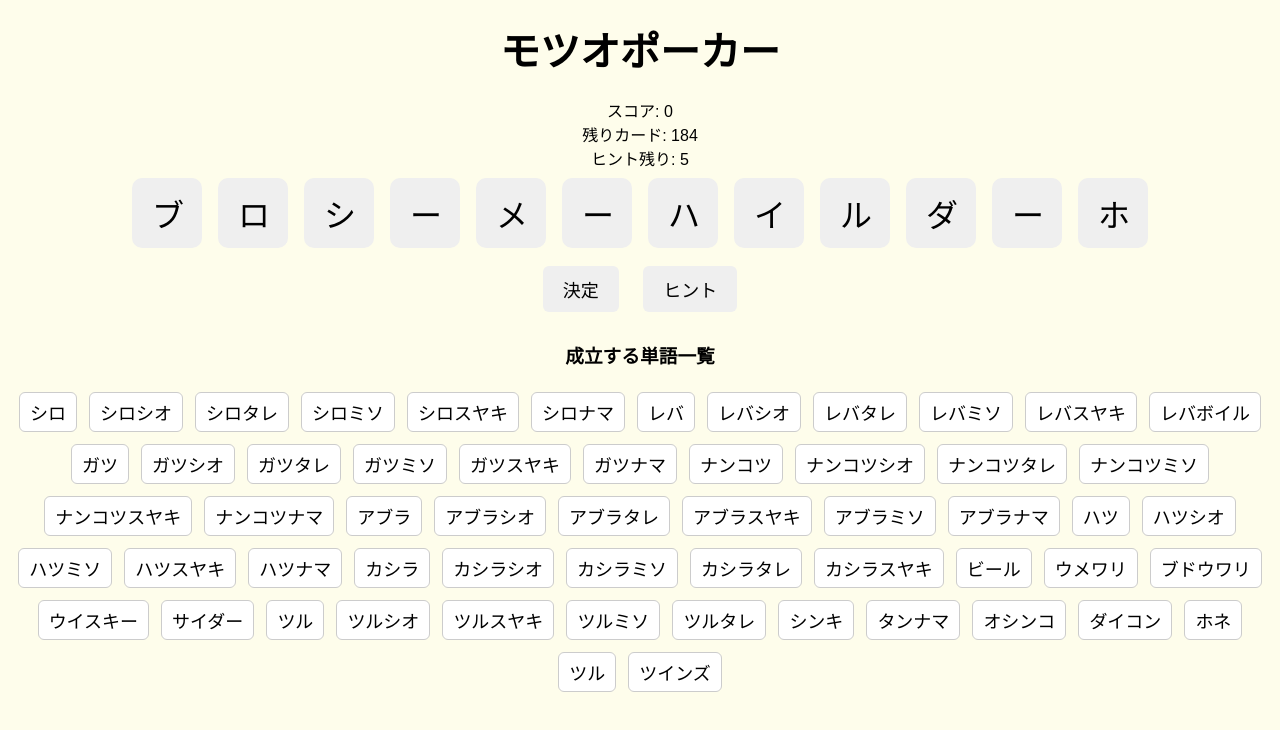
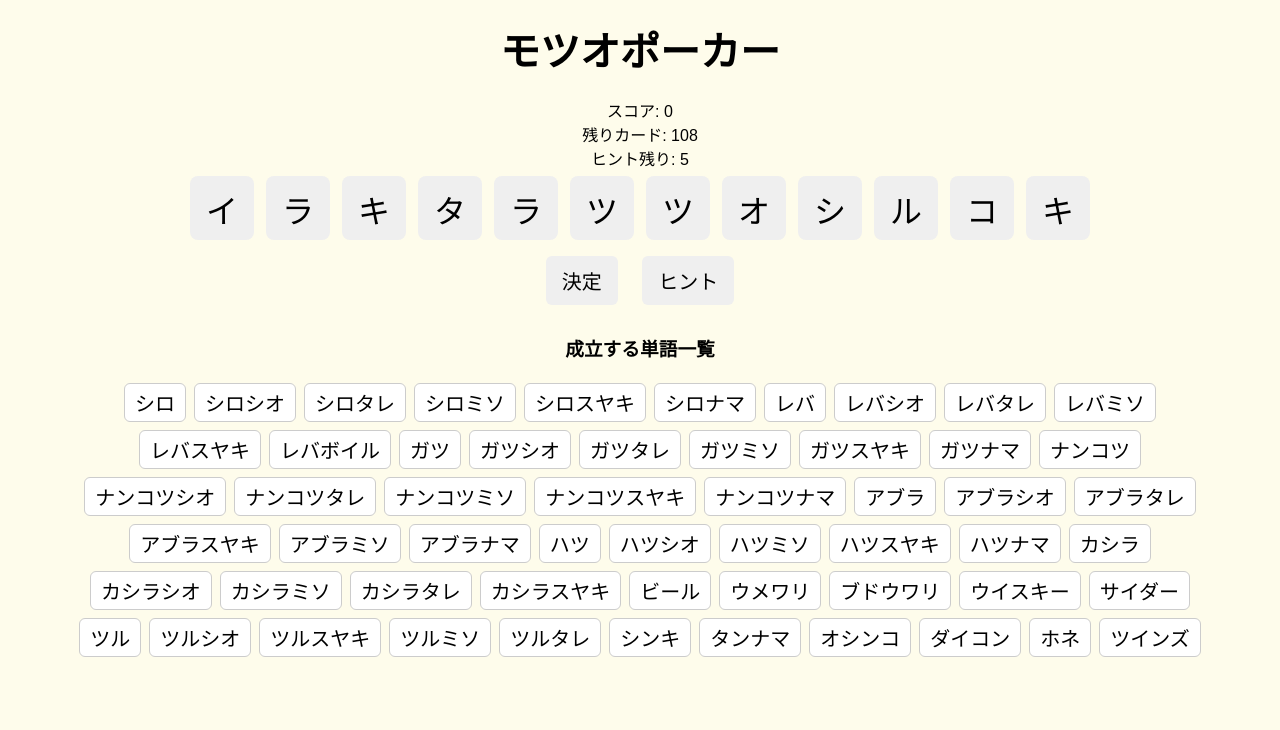
Before and after one commit to TwinsIRIGUTi/Motuo, a plain HTML site: page index.html in a window 1280 px wide. Drawn offline with Linux system fonts and the light colour scheme.

Commit message:
Update index.html

```diff
--- a/index.html
+++ b/index.html
@@ -1,13 +1,13 @@
 <!DOCTYPE html>
 <html lang="ja">
 <head>
-  <meta charset="UTF-8">
+  <meta charset="UTF-8" />
   <title>モツオポーカー</title>
   <style>
     body {
       font-family: sans-serif;
       text-align: center;
-      background-color: #fefdeb;
+      background-color: #fefceb;
     }
     h1 {
       font-size: 2.5em;
@@ -15,34 +15,40 @@
     }
     #cards button {
       font-size: 32px;
-      margin: 8px;
-      width: 70px;
-      height: 70px;
-      border-radius: 10px;
+      margin: 6px;
+      width: 64px;
+      height: 64px;
+      border-radius: 8px;
     }
     #cards button.selected {
       background-color: #87cefa;
     }
+    .word-list {
+      display: flex;
+      flex-wrap: wrap;
+      justify-content: center;
+      margin: 10px auto;
+      max-width: 90%;
+    }
     .word-list span {
-      display: inline-block;
-      margin: 6px;
-      padding: 6px 10px;
+      font-size: 20px;
+      margin: 4px;
+      padding: 4px 10px;
       border: 1px solid #ccc;
       border-radius: 6px;
       background: white;
-      font-size: 18px;
     }
     button {
-      font-size: 18px;
+      font-size: 20px;
       margin: 10px;
-      padding: 10px 20px;
+      padding: 10px 16px;
       border-radius: 6px;
       border: none;
     }
     .status {
-      margin-top: 10px;
+      margin-top: 15px;
+      font-size: 18px;
       font-weight: bold;
-      font-size: 20px;
     }
   </style>
 </head>
@@ -60,17 +66,24 @@
 
   <script>
     const allWords = [
-      "シロ", "シロシオ", "シロタレ", "シロミソ", "シロスヤキ", "シロナマ",
-      "レバ", "レバシオ", "レバタレ", "レバミソ", "レバスヤキ", "レバボイル",
-      "ガツ", "ガツシオ", "ガツタレ", "ガツミソ", "ガツスヤキ", "ガツナマ",
-      "ナンコツ", "ナンコツシオ", "ナンコツタレ", "ナンコツミソ", "ナンコツスヤキ", "ナンコツナマ",
-      "アブラ", "アブラシオ", "アブラタレ", "アブラスヤキ", "アブラミソ", "アブラナマ",
-      "ハツ", "ハツシオ", "ハツミソ", "ハツスヤキ", "ハツナマ",
-      "カシラ", "カシラシオ", "カシラミソ", "カシラタレ", "カシラスヤキ",
-      "ビール", "ウメワリ", "ブドウワリ", "ウイスキー", "サイダー",
-      "ツル", "ツルシオ", "ツルスヤキ", "ツルミソ", "ツルタレ",
-      "シンキ", "タンナマ", "オシンコ", "ダイコン",
-      "ホネ", "ツル", "ツインズ"
+      "シロ","シロシオ","シロタレ","シロミソ","シロスヤキ","シロナマ",
+      "レバ","レバシオ","レバタレ","レバミソ","レバスヤキ","レバボイル",
+      "ガツ","ガツシオ","ガツタレ","ガツミソ","ガツスヤキ","ガツナマ",
+      "ナンコツ","ナンコツシオ","ナンコツタレ","ナンコツミソ","ナンコツスヤキ","ナンコツナマ",
+      "アブラ","アブラシオ","アブラタレ","アブラスヤキ","アブラミソ","アブラナマ",
+      "ハツ","ハツシオ","ハツミソ","ハツスヤキ","ハツナマ",
+      "カシラ","カシラシオ","カシラミソ","カシラタレ","カシラスヤキ",
+      "ビール","ウメワリ","ブドウワリ","ウイスキー","サイダー",
+      "ツル","ツルシオ","ツルスヤキ","ツルミソ","ツルタレ",
+      "シンキ","タンナマ","オシンコ","ダイコン","ホネ","ツインズ"
+    ];
+
+    let kanaList = [];
+    const kanaBase = [
+      "シ","ロ","シ","オ","タ","レ","ミ","ソ","ス","ヤ","キ","ナ","マ","ガ","ツ","バ",
+      "レ","バ","ボ","イ","ル","ハ","ツ","カ","シ","ラ","ビ","ー","ル","ウ","メ",
+      "ワ","リ","ブ","ド","ウ","ウ","イ","ス","キ","ー","サ","イ","ダ","ー",
+      "ツ","ル","ホ","ネ","ン","コ","オ","シ","ン","コ","ダ","イ","コ","ン","ツ","イ","ン","ズ"
     ];
 
     let deck = [];
@@ -78,13 +91,6 @@
     let selected = [];
     let score = 0;
     let hints = 5;
-
-    const kanaList = [
-      "シ", "ロ", "タ", "レ", "ミ", "ソ", "ス", "ヤ", "キ", "ナ", "マ", "ガ", "ツ", "レ", "バ",
-      "ハ", "ツ", "カ", "シ", "ラ", "ビ", "ー", "ル", "ウ", "メ", "ワ", "リ", "ド", "ブ", "ウ",
-      "ィ", "ス", "キ", "ー", "サ", "イ", "ダ", "ー", "ツ", "ル", "オ", "シ", "ン", "コ", "ダ",
-      "イ", "ホ", "ネ", "ズ"
-    ];
 
     function shuffle(array) {
       for (let i = array.length - 1; i > 0; i--) {
@@ -94,8 +100,10 @@
     }
 
     function initGame() {
-      for (let i = 0; i < 4; i++) kanaList.forEach(k => deck.push(k));
-      shuffle(deck);
+      kanaList = [];
+      for (let i = 0; i < 4; i++) kanaList.push(...kanaBase);
+      shuffle(kanaList);
+      deck = kanaList.slice(0, 120);
       currentCards = deck.splice(0, 12);
       updateDisplay();
       displayValidWords();
@@ -126,8 +134,10 @@
 
     function confirmSelection() {
       if (selected.length === 0) {
-        drawNewCards();
+        currentCards = deck.splice(0, 12);
+        selected = [];
         document.getElementById("resultText").textContent = "選択なし。カードを引き直しました。";
+        updateDisplay();
         return;
       }
 
@@ -137,16 +147,13 @@
       if (matchingWords.length === 1) {
         score += selected.length;
         document.getElementById("resultText").textContent = `成立: ${selectedWord} +${selected.length}点`;
-        drawNewCards();
+        currentCards = deck.splice(0, 12);
+        selected = [];
       } else {
         document.getElementById("resultText").textContent = "不成立。カードを引き直します。";
-        drawNewCards();
-      }
-    }
-
-    function drawNewCards() {
         currentCards = deck.splice(0, 12);
         selected = [];
+      }
       updateDisplay();
     }
 
@@ -156,12 +163,11 @@
       for (const combo of combos) {
         if (allWords.includes(combo)) {
           selected = [];
-          let startIdx = 0;
-          for (const ch of combo) {
-            const idx = currentCards.indexOf(ch, startIdx);
-            if (idx !== -1 && !selected.includes(idx)) {
+          for (let i = 0, last = -1; i < combo.length; i++) {
+            const idx = currentCards.indexOf(combo[i], last + 1);
+            if (idx !== -1) {
               selected.push(idx);
-              startIdx = idx + 1;
+              last = idx;
             }
           }
           updateDisplay();
@@ -175,18 +181,13 @@
 
     function getAllCombinations(arr) {
       const results = [];
-      for (let len = 2; len <= arr.length; len++) {
       const combine = (prefix, rest) => {
-          if (prefix.length === len) {
         results.push(prefix.join(""));
-            return;
-          }
         for (let i = 0; i < rest.length; i++) {
           combine([...prefix, rest[i]], rest.slice(i + 1));
         }
       };
       combine([], arr);
-      }
       return results;
     }
 
```
Lines whose indentation alone changed are shown as unchanged.
